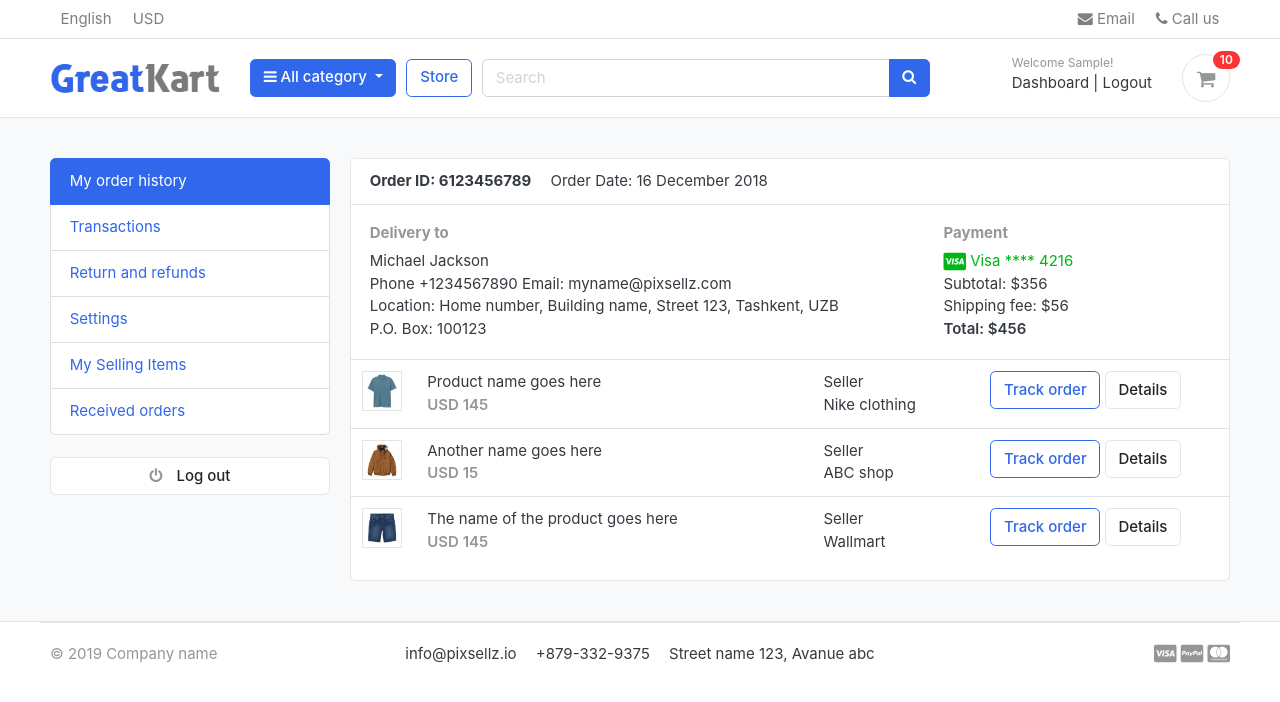
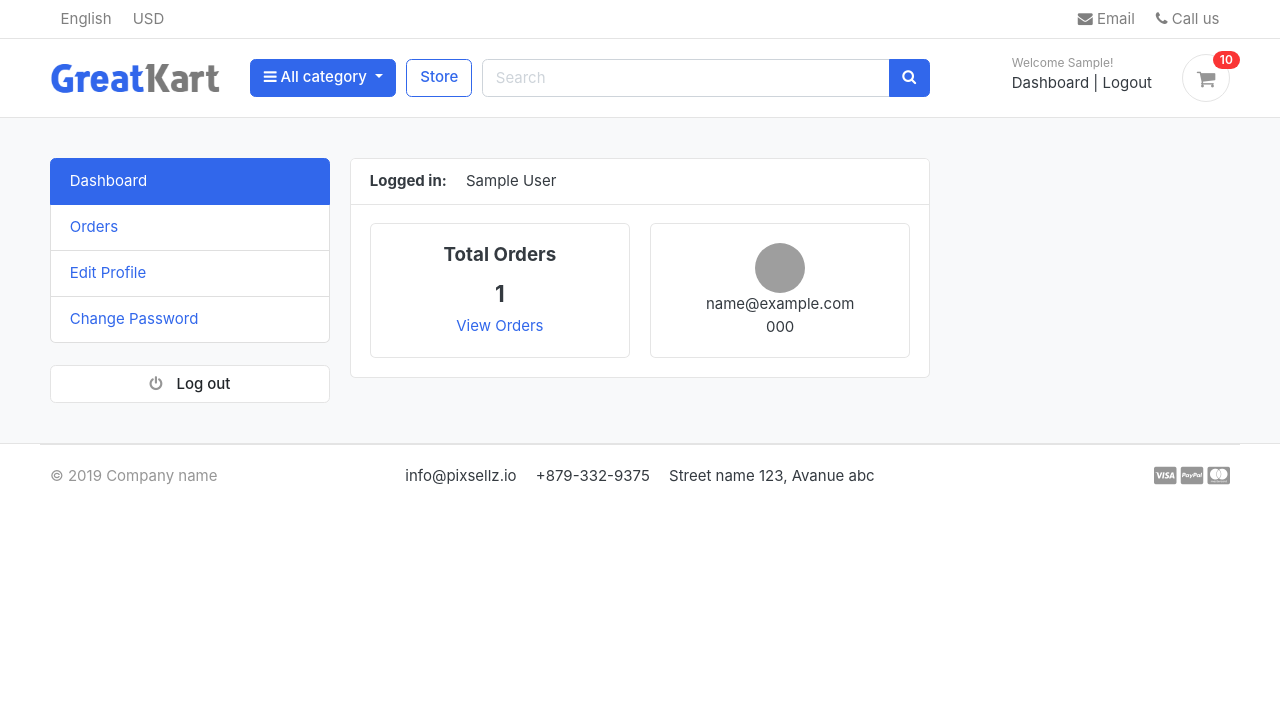
Before and after one commit to NikodemRoy/Shopango, a Django app: page /account/dashboard/ in a window 1280 px wide. Shown: the top 702 px of the page. Run offline with Django 4.2, Linux system fonts and the light colour scheme; a user stored in the database is signed in; tables that the repository leaves empty hold one stand-in row (values such as "Sample post"); some libraries are stand-ins or nearby versions; some web fonts are replaced; grey boxes are pictures that could not be loaded.

Commit message:
adding dashboard navbar

```diff
--- a/APPS/accounts/admin.py
+++ b/APPS/accounts/admin.py
@@ -1,6 +1,7 @@
 from django.contrib import admin
 from django.contrib.auth.admin import UserAdmin
 from .models import Account
+from .models import Profile
 # Register your models here.
 
 
@@ -18,4 +19,8 @@ class AccountAdmin(UserAdmin):
         ),
     )
 
+class ProfileAdmin(admin.ModelAdmin):
+    list_display = ('user', 'city', 'state', 'country')
+
 admin.site.register(Account, AccountAdmin)
+admin.site.register(Profile, ProfileAdmin)
--- a/APPS/accounts/models.py
+++ b/APPS/accounts/models.py
@@ -1,3 +1,4 @@
+from tkinter import CASCADE
 from django.db import models
 from django.contrib.auth.models import AbstractBaseUser
 from .managers import CustomAccountManager
@@ -35,3 +36,21 @@ class Account(AbstractBaseUser):
 
     def has_module_perms(self, add_label):
         return True
+
+    def full_name(self):
+        return f'{self.first_name} {self.last_name}'
+
+
+class Profile(models.Model):
+    user = models.OneToOneField(Account, on_delete=models.CASCADE, db_index=True)
+    addres_1 = models.CharField(max_length=96, blank=True)
+    addres_2 = models.CharField(max_length=96, blank=True)
+    city = models.TextField(max_length=30, blank=True)
+    state = models.TextField(max_length=30, blank=True)
+    country = models.TextField(max_length=30, blank=True)
+
+    def __str__(self):
+        return self.user.first_name
+
+    def full_address(self):
+        return f'{self.addres_1} {self.addres_2}'
--- a/APPS/accounts/templates/accounts/dashboard.html
+++ b/APPS/accounts/templates/accounts/dashboard.html
@@ -9,86 +9,40 @@
     {% include 'includes/alert.html' %}
     <div class="container">
         <div class="row">
-        <aside class="col-md-3">
-            <!--   SIDEBAR   -->
-            <ul class="list-group">
-                <a class="list-group-item active" href="#"> My order history </a>
-                <a class="list-group-item" href="#"> Transactions </a>
-                <a class="list-group-item" href="#"> Return and refunds </a>
-                <a class="list-group-item" href="#">Settings </a>
-                <a class="list-group-item" href="#"> My Selling Items </a>
-                <a class="list-group-item" href="#"> Received orders </a>
-            </ul>
-            <br>
-            <a class="btn btn-light btn-block" href="{% url 'logout' %}"> <i class="fa fa-power-off"></i> <span class="text">Log out</span> </a>
-            <!--   SIDEBAR .//END   -->
-        </aside>
-        <main class="col-md-9">
+            {% include 'includes/dashboard_sidebar.html' %}
+            <main class="col-md-6">
                 <article class="card">
                     <header class="card-header">
-                <strong class="d-inline-block mr-3">Order ID: 6123456789</strong>
-                <span>Order Date: 16 December 2018</span>
+                        <strong class="d-inline-block mr-3">Logged in:</strong>
+                        <span>{{user.full_name}}</span>
                     </header>
                     <div class="card-body">
                         <div class="row">
-                    <div class="col-md-8">
-                        <h6 class="text-muted">Delivery to</h6>
-                        <p>Michael Jackson <br>
-                        Phone +1234567890 Email: myname@pixsellz.com <br>
-                        Location: Home number, Building name, Street 123,  Tashkent, UZB <br>
-                        P.O. Box: 100123
-                         </p>
+
+                            <div class="col-md-6">
+                                <div class="card ">
+                                    <div class="card-body" style="text-align: center;">
+                                        <h5 class="card-title">Total Orders</h5>
+                                        <h4>{{orders_count}}</h4>
+                                        <a href="">View Orders</a>
                                     </div>
-                    <div class="col-md-4">
-                        <h6 class="text-muted">Payment</h6>
-                        <span class="text-success">
-                            <i class="fab fa-lg fa-cc-visa"></i>
-                            Visa  **** 4216
-                        </span>
-                        <p>Subtotal: $356 <br>
-                         Shipping fee:  $56 <br>
-                         <span class="b">Total:  $456 </span>
-                        </p>
                                 </div>
+                            </div>
+
+                            <div class="col-md-6">
+                                <div class="card" style="text-align: center;">
+                                    <div class="card-body">
+                                        <img src="https://www.w3schools.com/howto/img_avatar.png" alt="" width="50" height="50" style="border-radius:50%;">
+                                        <p class="mb-0">{{user.email}}</p>
+                                        <p>{{user.phone_number}}</p>
+                                    </div>
+                                </div>
+                            </div>
+
+
                         </div> <!-- row.// -->
                     </div> <!-- card-body .// -->
-            <div class="table-responsive">
-            <table class="table table-hover">
-                <tr>
-                    <td width="65">
-                        <img src="../images/items/1.jpg" class="img-xs border">
-                    </td>
-                    <td>
-                        <p class="title mb-0">Product name goes here </p>
-                        <var class="price text-muted">USD 145</var>
-                    </td>
-                    <td> Seller <br> Nike clothing </td>
-                    <td width="250"> <a href="#" class="btn btn-outline-primary">Track order</a> <a href="#" class="btn btn-light"> Details </a> </td>
-                </tr>
-                <tr>
-                    <td>
-                        <img src="../images/items/2.jpg" class="img-xs border">
-                    </td>
-                    <td>
-                        <p class="title mb-0">Another name goes here </p>
-                        <var class="price text-muted">USD 15</var>
-                    </td>
-                    <td> Seller <br> ABC shop </td>
-                    <td> <a href="#" class="btn btn-outline-primary">Track order</a> <a href="#" class="btn btn-light"> Details </a> </td>
-                </tr>
-                <tr>
-                    <td>
-                        <img src="../images/items/3.jpg" class="img-xs border">
-                    </td>
-                    <td>
-                        <p class="title mb-0">The name of the product  goes here </p>
-                        <var class="price text-muted">USD 145</var>
-                    </td>
-                    <td> Seller <br> Wallmart </td>
-                    <td> <a href="#" class="btn btn-outline-primary">Track order</a> <a href="#" class="btn btn-light"> Details </a> </td>
-                </tr>
-            </table>
-            </div> <!-- table-responsive .end// -->
+
                 </article> <!-- order-group.// -->
             </main>
         </div> <!-- row.// -->
--- a/APPS/accounts/urls.py
+++ b/APPS/accounts/urls.py
@@ -8,11 +8,11 @@ urlpatterns = [
     path('login/', views.loginPage, name="login"),
     path('logout/', views.logoutPage, name="logout"),
     path('dashboard/', views.dashboard, name="dashboard"),
-    path('', views.dashboard, name="dashboard"),
-
 
     path('activate/<uidb64>/<token>', views.activate, name="activate"),
     path('reset-password/', views.resetPassword, name="resetpassword"),
     path('resetpassword-validate/<uidb64>/<token>/', views.resetpassword_validate, name="resetpassword_validate"),
     path('new-password/', views.new_password, name="new_password"),
+
+    path('my-orders/', views.my_orders, name="my_orders"),
 ]
--- a/APPS/accounts/views.py
+++ b/APPS/accounts/views.py
@@ -11,6 +11,8 @@
 from .forms import RegistrationForm
 from django.core.mail import EmailMessage
 from email.message import EmailMessage
+
+from APPS.orders.models import Order
 
 from APPS.cart.services import get_cart_id
 from APPS.cart.models import Cart, CartItem
@@ -159,7 +161,10 @@
 @login_required(login_url='login')
 def dashboard(request):
     user = request.user
-    context = {}
+    print(f'This is user id: {user}')
+    orders = Order.objects.filter(user_id=user.id, is_ordered = True)
+    orders_count = orders.count()
+    context = {'user':user, 'orders':orders, 'orders_count':orders_count}
     return render(request, 'accounts/dashboard.html', context)
 
 
@@ -229,3 +234,11 @@
         else:
             return redirect('login')
     return render(request, 'accounts/new_password.html')
+
+
+def my_orders(request):
+    orders = Order.objects.filter(user=request.user, is_ordered = True).order_by('-created_at')
+    context = {
+        'orders':orders
+    }
+    return render(request, 'accounts/my_orders.html', context)
--- a/Shop_main/settings.py
+++ b/Shop_main/settings.py
@@ -18,9 +18,9 @@ BASE_DIR = Path(__file__).resolve().parent.parent
 
 # Quick-start development settings - unsuitable for production
 # See https://docs.djangoproject.com/en/4.0/howto/deployment/checklist/
-
+from secret import KEY
 # SECURITY WARNING: keep the secret key used in production secret!
-SECRET_KEY = 'django-insecure-lh)uxjz@79y=&g0_e0z%!@a%81i!v-k8@uy8(q9)*)bku-4nu%'
+SECRET_KEY = KEY
 
 # SECURITY WARNING: don't run with debug turned on in production!
 DEBUG = True
--- /dev/null
+++ b/templates/includes/dashboard_sidebar.html
@@ -0,0 +1,14 @@
+<aside class="col-md-3">
+    <!--   SIDEBAR   -->
+    <ul class="list-group">
+        <a class="list-group-item {% if '/dashboard/' in request.path %} active{%endif%}" href="{% url 'dashboard' %}"> Dashboard </a>
+        <a class="list-group-item {% if '/my-orders/' in request.path %} active{%endif%}" href="{% url 'my_orders' %}"> Orders </a>
+        <a class="list-group-item {% if '/dashboard1/' in request.path %} active{%endif%}" href="#"> Edit Profile </a>
+        <a class="list-group-item {% if '/dashboard1/' in request.path %} active{%endif%}" href="#">Change Password </a>
+        <!-- <a class="list-group-item" href="#"> My Selling Items </a>
+        <a class="list-group-item" href="#"> Received orders </a> -->
+    </ul>
+    <br>
+    <a class="btn btn-light btn-block" href="{% url 'logout' %}"> <i class="fa fa-power-off"></i> <span class="text">Log out</span> </a>
+    <!--   SIDEBAR .//END   -->
+</aside>
```
Also changed, not shown: APPS/accounts/templates/accounts/my_orders.html (added, +62 -0 lines), 1 other file. Lines whose indentation alone changed are shown as unchanged.
